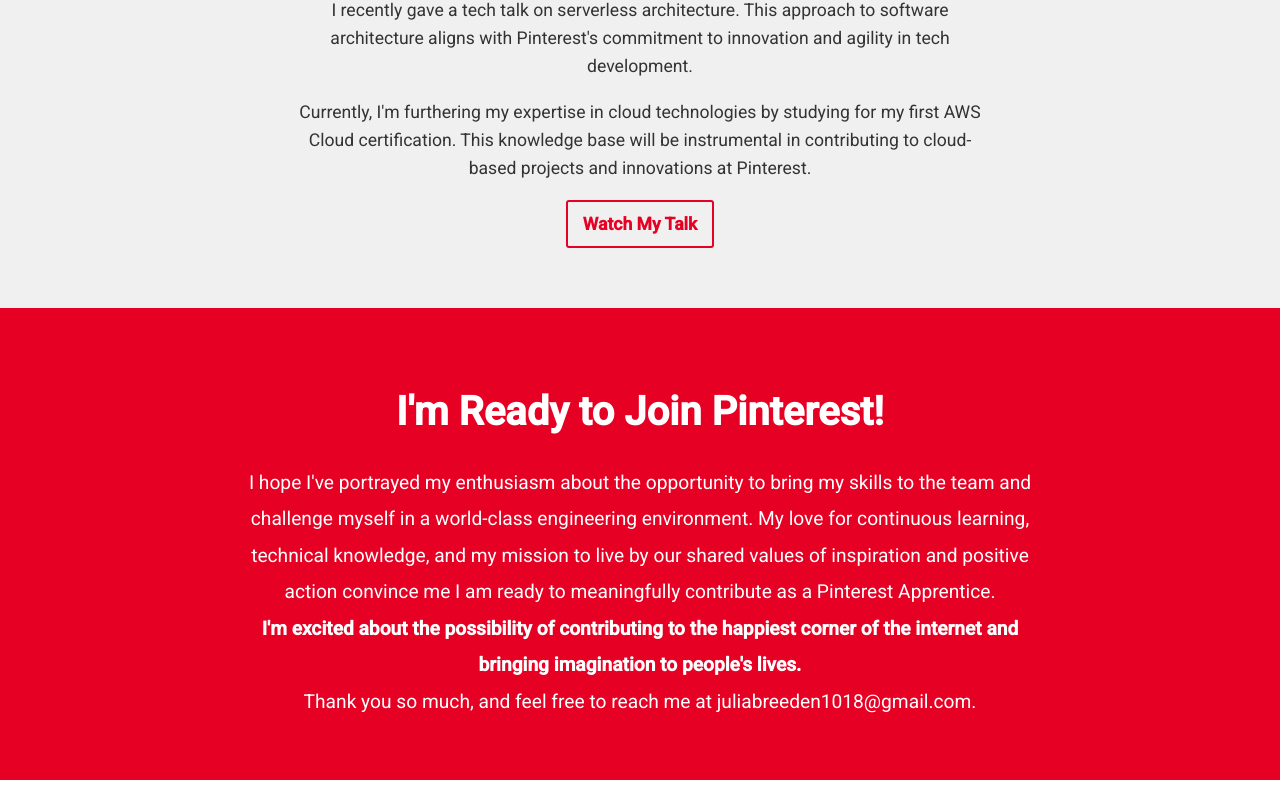
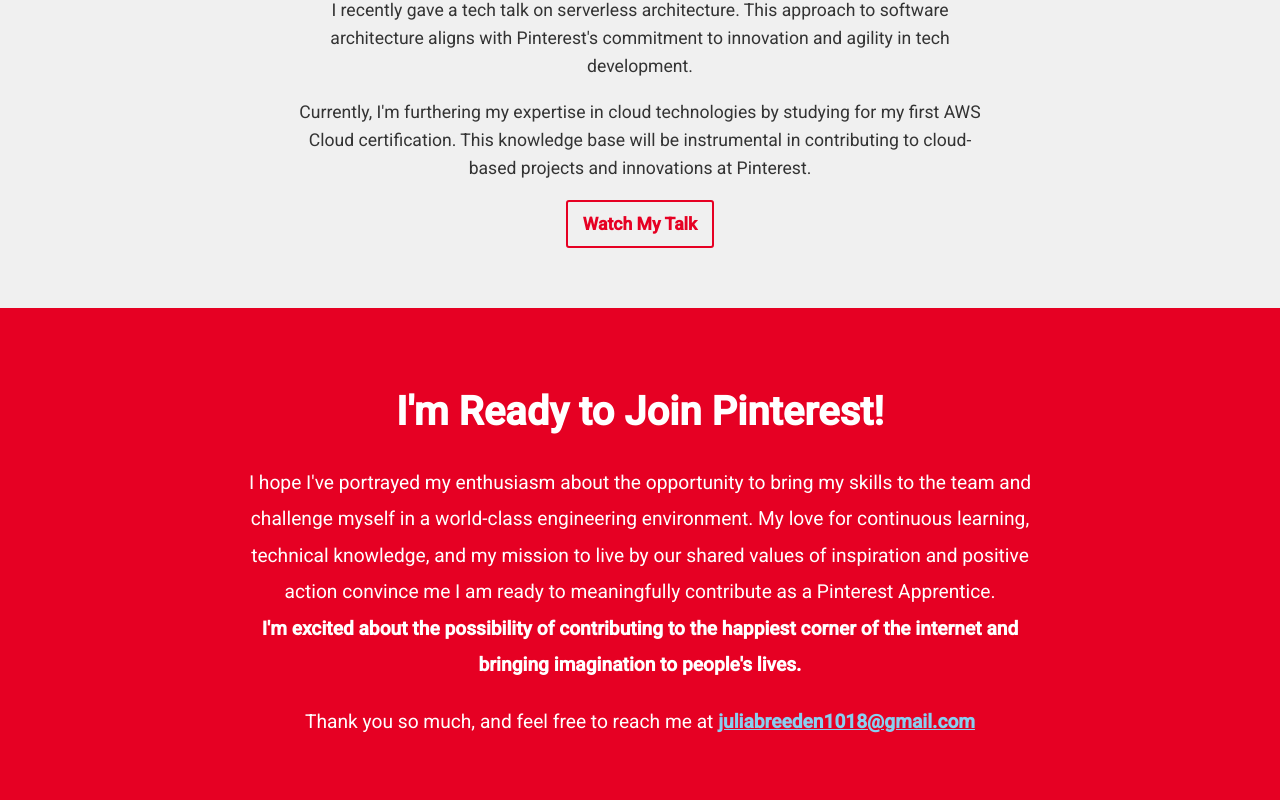
Before and after one commit to juliabreeden/PinterestApprenticeship, a React (Create React App) app: page / in a window 1280 px wide. Shown: the part 3970-4770 px from the top of the page. Built offline with nearby package versions, Linux system fonts and the light colour scheme.

Commit message:
fixed number typo, added email hyperlink

```diff
--- a/src/components/ClosingSection/ClosingSection.css
+++ b/src/components/ClosingSection/ClosingSection.css
@@ -18,3 +18,17 @@
     line-height: 1.9;
     margin: auto;
 }
+
+.email-container {
+    /* background: #fff;
+    border-radius: 15px;
+    color: black;
+    padding: 20 30px;
+    margin: 10 300 300 10px; */
+    margin-top: 20px;
+}
+
+.email-container a {
+    color: #89CFF0;
+    font-weight: bold;
+}
--- a/src/components/ClosingSection/ClosingSection.js
+++ b/src/components/ClosingSection/ClosingSection.js
@@ -6,7 +6,9 @@ const ClosingSection = () => {
             <h2>I'm Ready to Join Pinterest!</h2>
             <p>I hope I've portrayed my enthusiasm about the opportunity to bring my skills to the team and challenge myself in a world-class engineering environment. My love for continuous learning, technical knowledge, and my mission to live by our shared values of inspiration and positive action convince me I am ready to meaningfully contribute as a Pinterest Apprentice.</p>
             <p style={{fontWeight: 'bold'}}> I'm excited about the possibility of contributing to the happiest corner of the internet and bringing imagination to people's lives.</p>
-            <p>Thank you so much, and feel free to reach me at juliabreeden1018@gmail.com.</p>
+            <div className='email-container'>
+            <p>Thank you so much, and feel free to reach me at <a href="mailto:juliabreeden1018@gmail.com">juliabreeden1018@gmail.com</a></p>
+            </div>
         </div>
     );
 };
--- a/src/components/Projects/Projects.js
+++ b/src/components/Projects/Projects.js
@@ -22,7 +22,7 @@ const projectData = [
         title: 'ApolloMatic',
         summary: 'Open source GraphQL developer tool',
         image: apollomaticImage,
-        details: 'This was develolped with a team of 3 phenomenal engineers under tech accelerator OS Labs. My team and I arrived at the idea for this project as a result of our learning journey into GraphQL. I was interested in alternatives to REST APIs and was fascinated with GraphQL and its efficiency in allowing clients to only fetch the exact data needed. \nWe quickly realized that when using GraphQL (the Apollo framework in our case) with MongoDB, fetching data and navigating schemas can become complex very quickly and requires advanced mapping if the GraphQL schema does not perfectly match the alignment of the MongoDB schema.\n To address this, we created the ApolloMatic library as an open source tool to streamline developer\'s experiences using GraphQL with MongoDB by parsing user files, reading MongoDB schema trees and transforming them into maching GraphQL types, resolvers, mutations, and queries.\n Apollomatic is easy to configure and has over 200 downloads so far!',
+        details: 'This was develolped with a team of 3 phenomenal engineers under tech accelerator OS Labs. My team and I arrived at the idea for this project as a result of our learning journey into GraphQL. I was interested in alternatives to REST APIs and was fascinated with GraphQL and its efficiency in allowing clients to only fetch the exact data needed. \nWe quickly realized that when using GraphQL (the Apollo framework in our case) with MongoDB, fetching data and navigating schemas can become complex very quickly and requires advanced mapping if the GraphQL schema does not perfectly match the alignment of the MongoDB schema.\n To address this, we created the ApolloMatic library as an open source tool to streamline developer\'s experiences using GraphQL with MongoDB by parsing user files, reading MongoDB schema trees and transforming them into maching GraphQL types, resolvers, mutations, and queries.\n Apollomatic is easy to configure and has over 1,200 downloads so far!',
         customMessage: 'Check it out on the npm registry ',
         link: 'https://www.npmjs.com/package/apollomatic',
     },
```
